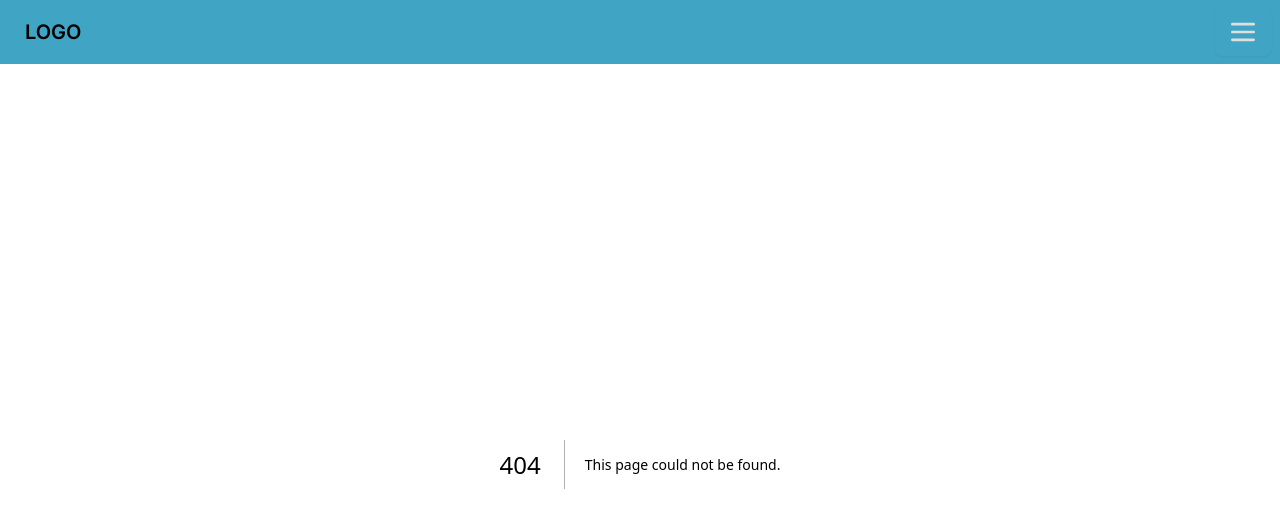
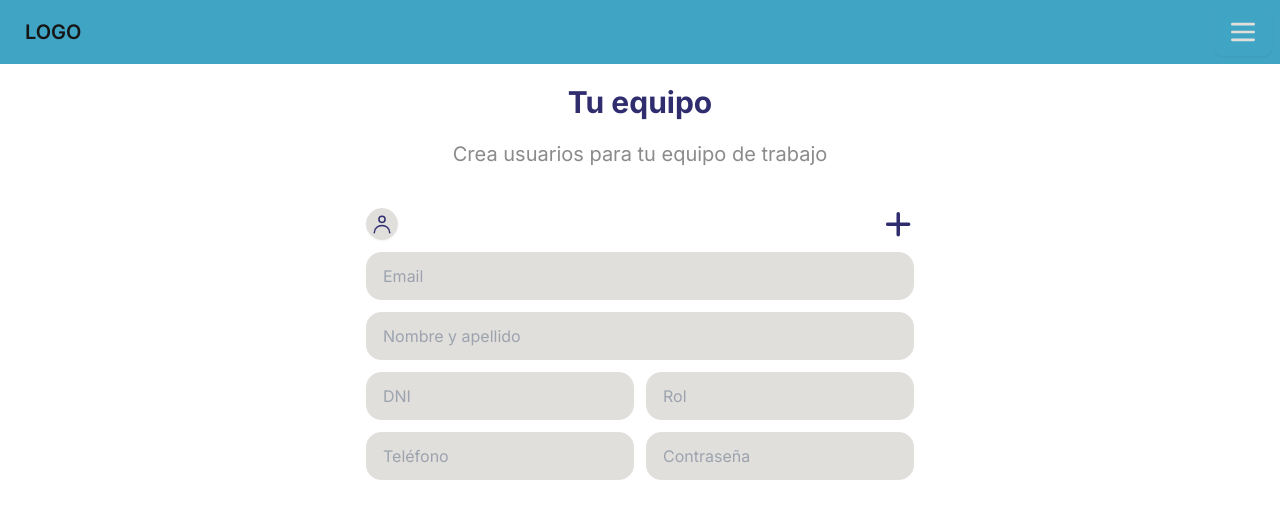
Before and after one commit to No-Country/s12-09-ft-node-react, a Next.js app in the folder frontend/: page /mechanic in a window 1280 px wide. Before the commit this address had no page. Shown: the top 528 px of the page. Built offline with nearby package versions, Linux system fonts and the light colour scheme.

Commit message:
add mechanic create page

```diff
--- /dev/null
+++ b/frontend/src/app/mechanic/page.tsx
@@ -0,0 +1,32 @@
+import { input as Input } from '@/components';
+import { PlusIcon, UserIcon } from '@/assets/icons';
+import Image from 'next/image';
+
+export default function MechanicPage() {
+  return (
+    <div className='flex flex-col justify-center items-center m-5 gap-5 [&>div]:mt-5'>
+      <h1 className='text-3xl font-bold text-secondary'>Tu equipo</h1>
+      <h2 className='text-xl text-center text-accent'>
+        Crea usuarios para tu equipo de trabajo
+      </h2>
+      <div className='flex flex-col gap-3'>
+        <div className='flex justify-between'>
+            <button className='btn btn-sm btn-circle'><Image src={UserIcon} alt='user icon'/></button>
+            <button className='btn btn-sm btn-circle btn-ghost'><Image src={PlusIcon} alt='plus icon'/></button>
+        </div>
+        <Input name='email' placeholder='Email' type='text' />
+        <Input name='email' placeholder='Nombre y apellido' type='text' />
+        <div className='flex flex-row gap-3'>
+          <div className='flex-1 flex flex-col gap-3'>
+            <Input name='email' placeholder='DNI' type='text' />
+            <Input name='email' placeholder='Teléfono' type='text' />
+          </div>
+          <div className='flex-1  flex flex-col gap-3'>
+            <Input name='email' placeholder='Rol' type='text' />
+            <Input name='email' placeholder='Contraseña' type='text' />
+          </div>
+        </div>
+      </div>
+    </div>
+  );
+}
--- a/frontend/src/assets/icons/index.ts
+++ b/frontend/src/assets/icons/index.ts
@@ -1,5 +1,9 @@
 import BarsIcon from './bars.svg'
+import PlusIcon from './plus.svg'
+import UserIcon from './user.svg'
 
 export {
-    BarsIcon
+    BarsIcon,
+    PlusIcon,
+    UserIcon
 }
--- a/frontend/src/components/index.ts
+++ b/frontend/src/components/index.ts
@@ -1,2 +1,3 @@
 export * from './header';
 export * from './logo';
+export * from './input';
--- /dev/null
+++ b/frontend/src/components/input.tsx
@@ -0,0 +1,15 @@
+interface InputProps {
+    name?:string,
+    placeholder?:string,
+    type?:string,
+    className?:string
+}
+
+export const input = ({name,placeholder,type, className} : InputProps) => {
+  return (
+    <div>
+        {/* <label htmlFor={label}>{label}</label> */}
+        <input  className="input input-bordered w-full rounded-[15px] bg-base-200 border-base-200 " placeholder={placeholder} name={name}  type={type}/>
+    </div>
+  )
+}
```
Also changed, not shown: frontend/src/assets/icons/plus.svg (added), frontend/src/assets/icons/user.svg (added).
